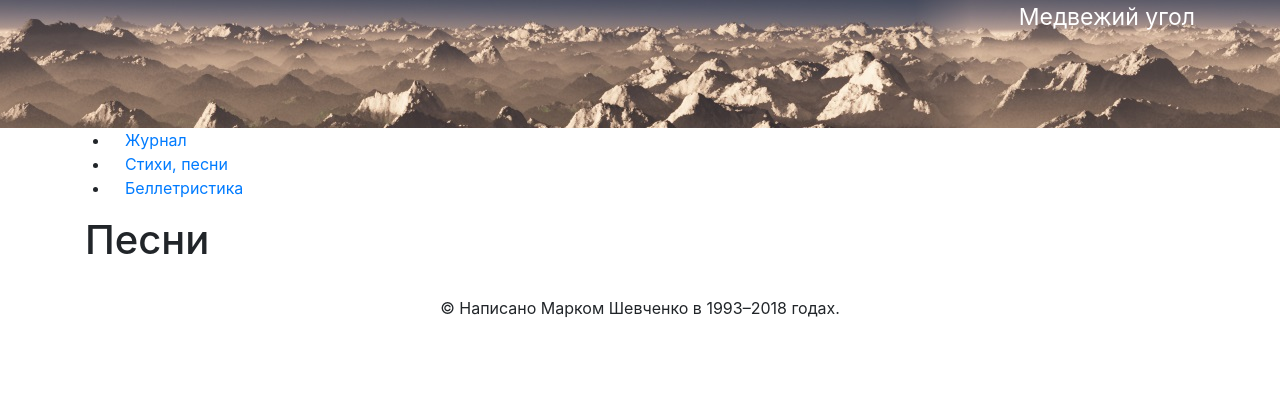
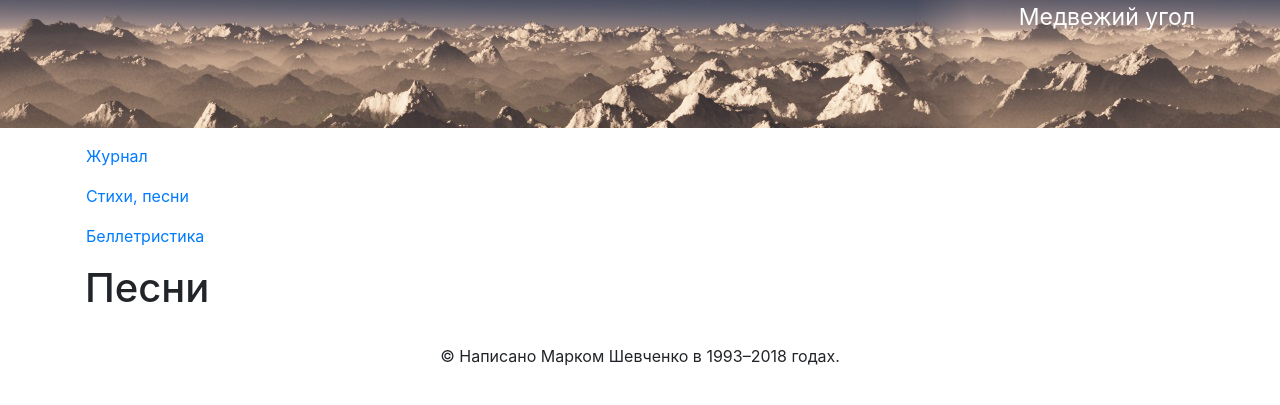
Before and after one commit to mark-shevchenko-name/mark-shevchenko-name.github.io, a Jekyll site: the page built from index.md, in a window 1280 px wide. Shown: the top 405 px of the page. Built offline with Jekyll 4.4.1, drawn with Linux system fonts in a browser that asks for light colours; our own code applies the rules of GitHub Pages for plain Markdown files.

Commit message:
Update main.html

```diff
--- a/_layouts/main.html
+++ b/_layouts/main.html
@@ -19,11 +19,11 @@
         </div>
       </div>
     </header>
-    <nav class="container">
-      <ul class="row">
-        <li class="col-12"><a href="/blog">Журнал</a></li>
-        <li class="col-12"><a href="/lyrics">Стихи, песни</a></li>
-        <li class="col-12"><a href="/belles-lettres">Беллетристика</a></li>
+    <nav class="container navbar">
+      <ul class="row navbar-nav">
+        <li class="nav-item col-12"><a class="nav-link" href="{{ "/blog" | relative_url }}">Журнал</a></li>
+        <li class="nav-item col-12"><a class="nav-link" href="{{ "/lyrics" | relative_url }}">Стихи, песни</a></li>
+        <li class="nav-item col-12"><a class="nav-link" href="{{ "/belles-lettres" | relative_url }}">Беллетристика</a></li>
       </ul>
     </nav>
     <article class="container">
```
